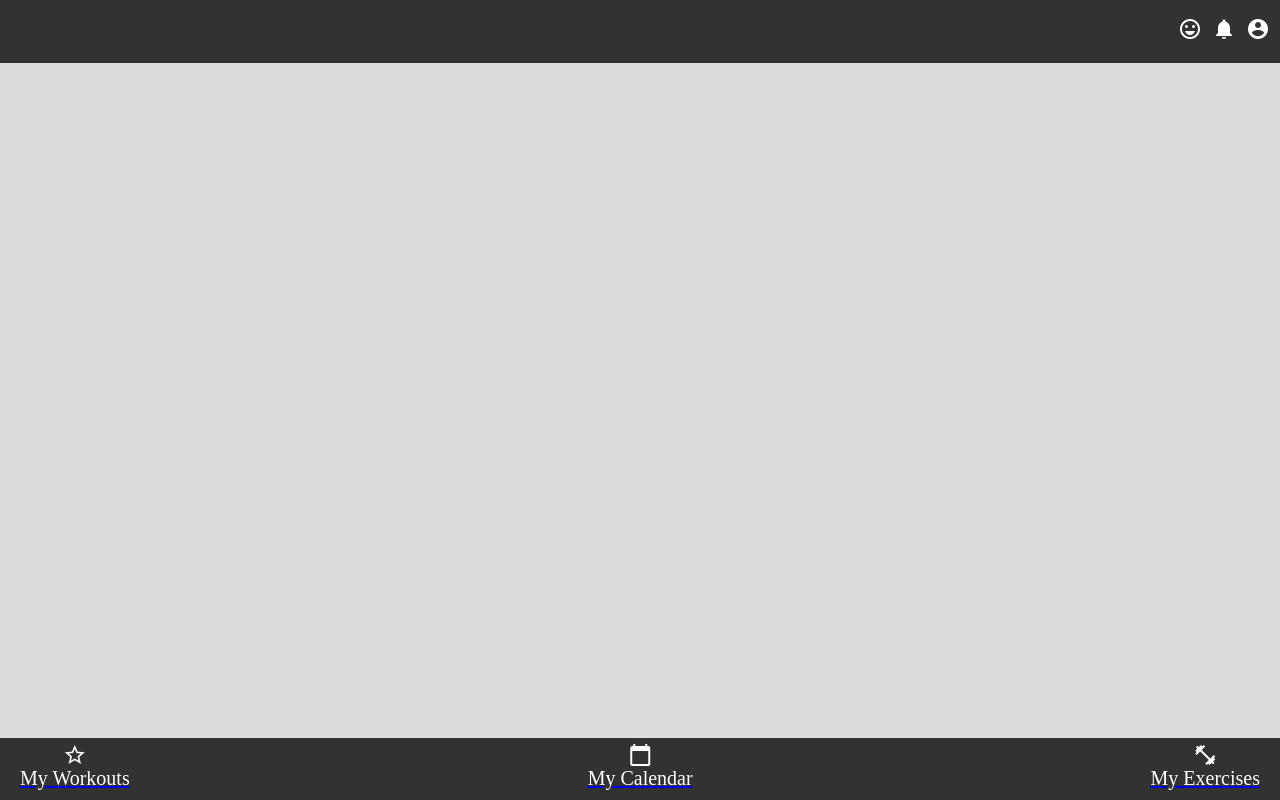
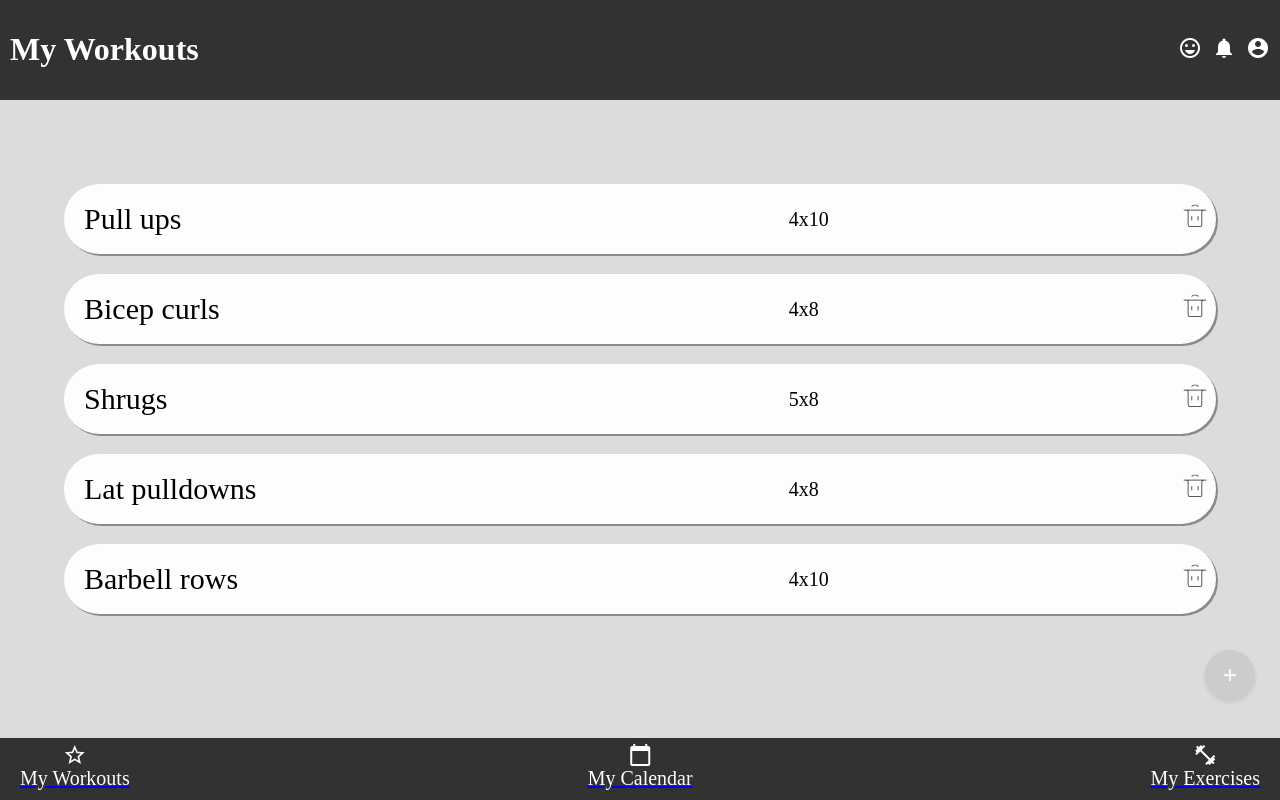
Before and after one commit to amczuboka/WorkoutDesignProject, an Angular app: page /pull in a window 1280 px wide. Before the commit this address led to /. Built offline with nearby package versions, Linux system fonts and the light colour scheme.

Commit message:
initial commit

```diff
--- a/src/app/app-routing.module.ts
+++ b/src/app/app-routing.module.ts
@@ -2,6 +2,7 @@ import { NgModule } from '@angular/core';
 import { RouterModule, Routes } from '@angular/router';
 import { LandingComponent } from './pages/landing/landing.component';
 import { PointsComponent } from './pages/points/points.component';
+import { PullComponent } from './pages/pull/pull.component';
 
 const routes: Routes = [
   {
@@ -12,6 +13,10 @@ const routes: Routes = [
     path: '',
     component: LandingComponent,
   },
+  {
+    path: 'pull',
+    component: PullComponent,
+  }
 ];
 
 @NgModule({
--- a/src/app/app.module.ts
+++ b/src/app/app.module.ts
@@ -8,18 +8,20 @@ import { FooterComponent } from './components/footer/footer.component';
 import { LandingComponent } from './pages/landing/landing.component';
 import { MatIconModule } from '@angular/material/icon';
 import { PointsComponent } from './pages/points/points.component';
+import { PullComponent } from './pages/pull/pull.component';
 @NgModule({
   declarations: [
     AppComponent,
     HeaderComponent,
     FooterComponent,
     LandingComponent,
-    PointsComponent
+    PointsComponent,
+    PullComponent
   ],
   imports: [
     BrowserModule,
     AppRoutingModule,
-    MatIconModule
+    MatIconModule,
   ],
   providers: [],
   bootstrap: [AppComponent]
--- /dev/null
+++ b/src/app/pages/pull/pull.component.html
@@ -0,0 +1,14 @@
+<div class="page-content">
+    <div class="exercise" *ngFor="let exercise of exercises; let i = index">
+        <div class="textbox">
+            <p>{{ exercise.name }}</p>
+        </div>
+        <div class="textbox-rep">
+            <p>{{ exercise.repetitions }}</p>
+        </div>
+        <button class="delete-button" (click)="deleteExercise(i)">
+            <img src="assets/trash.png" alt="Delete {{ exercise.name }}" width="30px">
+        </button>
+    </div>
+    <button class="add-button" (click)="addExercise()">+</button>
+</div>
--- /dev/null
+++ b/src/app/pages/pull/pull.component.scss
@@ -0,0 +1,72 @@
+.page-content {
+    display: flex;
+    flex-direction: column;
+    align-items: center;
+    height: 100%;
+    margin-top: 5%;
+}
+
+.exercise {
+    background-color: #FCFDFE;
+    display: flex;
+    align-items: center;
+    margin-top: 20px;
+    border-radius: 70px;
+    width: 90%;
+    height: 70px;
+    box-shadow: 2px 2px #8b8b8b;
+    padding: 0 0 0 0;
+}
+
+.textbox {
+    width: 80%;
+    padding-left: 20px;
+    // box-sizing: border-box;
+    // position: relative;
+}
+
+.textbox-rep {
+    width: 45%;
+    padding-left: 20px;
+    // box-sizing: border-box;
+    // position: relative;
+}
+
+.textbox p {
+    margin: 0;
+    font-size: 30px;
+    line-height: 1.2;
+    overflow: hidden;
+}
+
+.textbox-rep p {
+    margin: 0;
+    font-size: 20px;
+    line-height: 1.2;
+    overflow: hidden;
+
+}
+
+.delete-button {
+    border: none;
+    background-color: transparent;
+}
+
+.add-button {
+    position: absolute;
+    bottom: 100px;
+    right: 25px;
+    background-color: #ccc;
+    color: white;
+    border: none;
+    border-radius: 50%;
+    width: 50px;
+    height: 50px;
+    font-size: 24px;
+    cursor: pointer;
+    box-shadow: 0 2px 4px rgba(0, 0, 0, 0.1);
+  }
+
+  .add-button:hover {
+    background-color: #999;
+  }
--- /dev/null
+++ b/src/app/pages/pull/pull.component.ts
@@ -0,0 +1,24 @@
+import { Component } from '@angular/core';
+import { NgForOf } from "@angular/common";
+
+@Component({
+  selector: 'app-pull',
+  templateUrl: './pull.component.html',
+  styleUrl: './pull.component.scss'
+})
+export class PullComponent {
+  exercises = [
+    { name: 'Pull ups', repetitions: '4x10' },
+    { name: 'Bicep curls', repetitions: '4x8' },
+    { name: 'Shrugs', repetitions: '5x8' },
+    { name: 'Lat pulldowns', repetitions: '4x8' },
+    { name: 'Barbell rows', repetitions: '4x10' },
+  ];
+
+  deleteExercise(index: number): void {
+    this.exercises.splice(index, 1);
+  }
+
+  addExercise(): void {
+  }
+}
```
Also changed, not shown: src/assets/trash.png (added), 1 other file (tests, documents, lock files or other folders).
